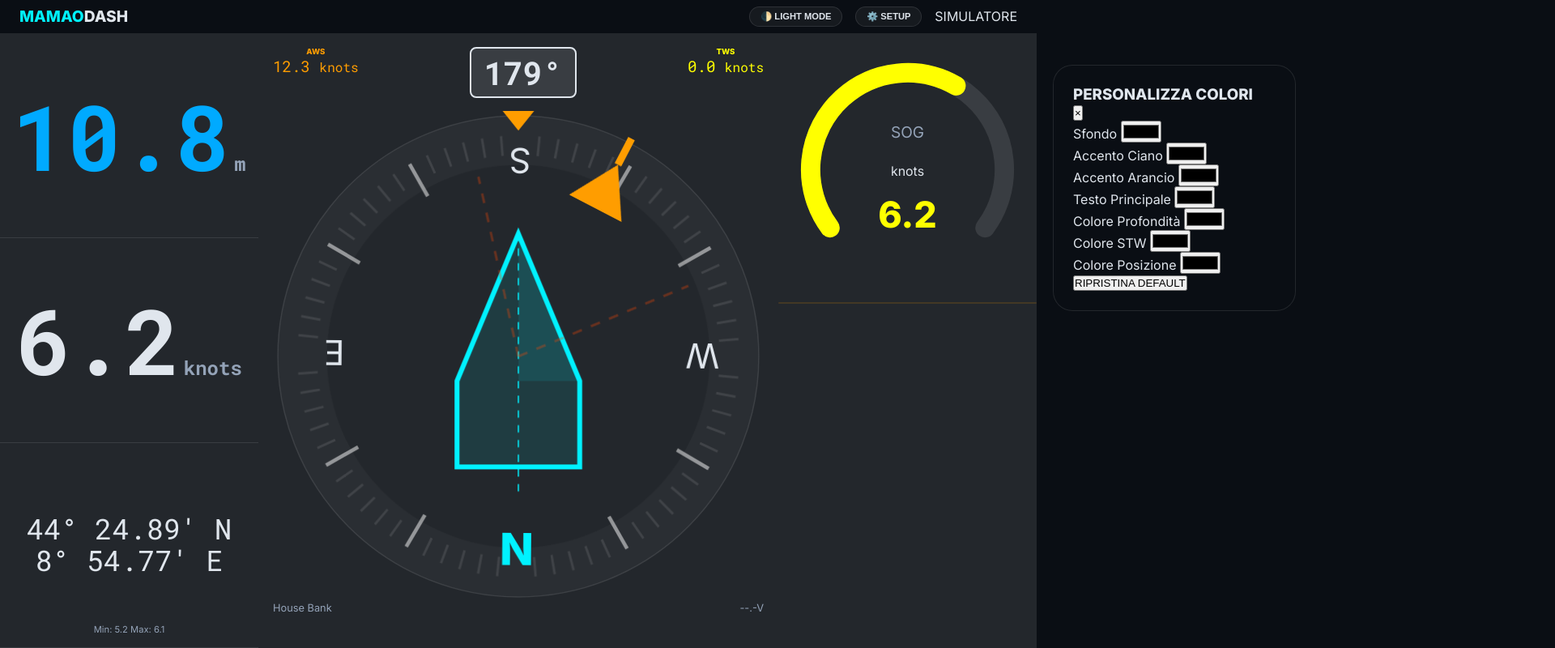
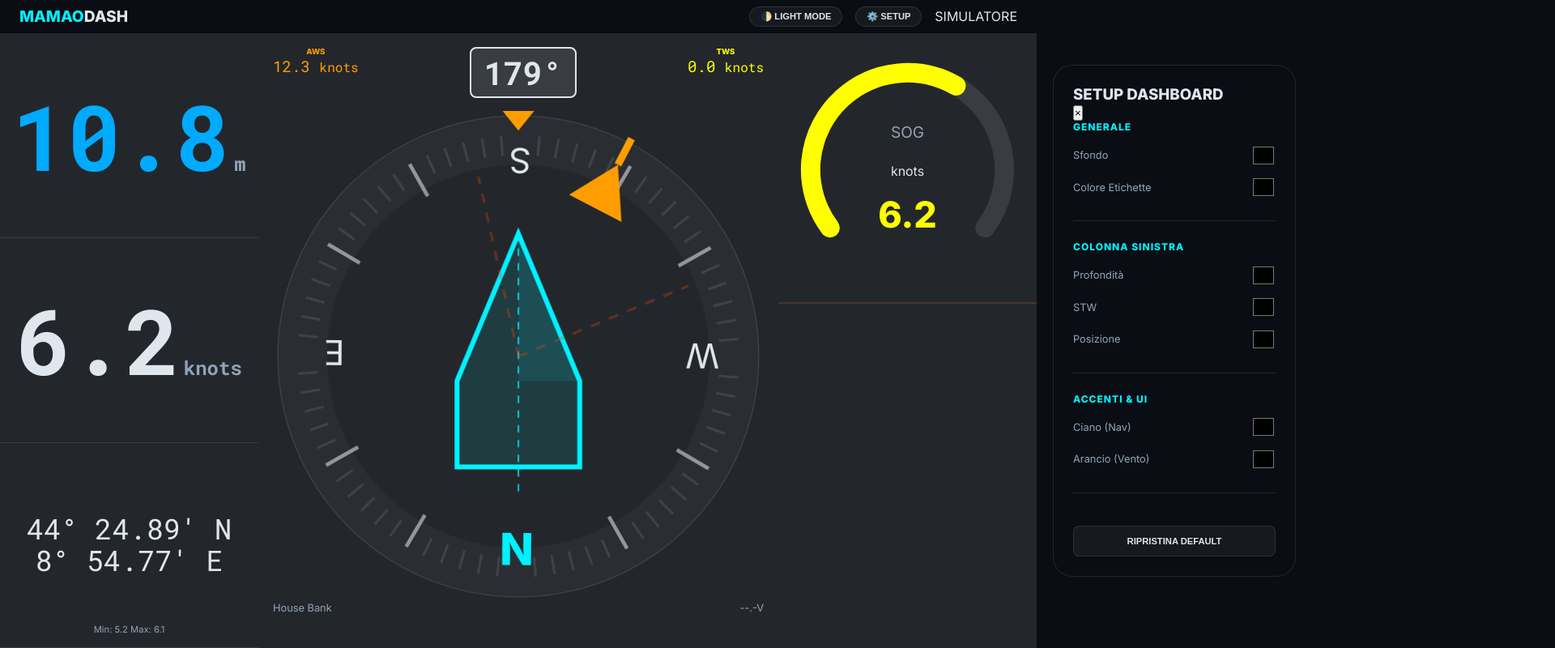
Before and after one commit to PZero/MamaoHub, a plain HTML site: page dashboard/index.html in a window 1280 px wide. Shown: the top 800 px of the page at 81% size, 1920 px wide, since content can reach past the window. Drawn offline with Linux system fonts and the light colour scheme.

Commit message:
style: improve label visibility and reorganize settings menu into sections

```diff
--- a/dashboard/index.html
+++ b/dashboard/index.html
@@ -92,38 +92,53 @@
     <!-- Settings Panel -->
     <div id="settings-panel" class="settings-panel">
         <div class="settings-header">
-            <h3>PERSONALIZZA COLORI</h3>
+            <h3>SETUP DASHBOARD</h3>
             <button id="settings-close">×</button>
         </div>
         <div class="settings-content">
+            <!-- Sezione Generale -->
+            <div class="settings-section">
+                <h4>Generale</h4>
                 <div class="color-group">
                     <label>Sfondo</label>
-                <input type="color" data-var="--bg-color" id="color-bg">
+                    <input type="color" data-var="--bg-color">
                 </div>
                 <div class="color-group">
-                <label>Accento Ciano</label>
-                <input type="color" data-var="--accent-cyan" id="color-cyan">
+                    <label>Colore Etichette</label>
+                    <input type="color" data-var="--color-labels">
+                </div>
+            </div>
+
+            <!-- Sezione Colonna Sinistra -->
+            <div class="settings-section">
+                <h4>Colonna Sinistra</h4>
+                <div class="color-group">
+                    <label>Profondità</label>
+                    <input type="color" data-var="--color-depth">
                 </div>
                 <div class="color-group">
-                <label>Accento Arancio</label>
-                <input type="color" data-var="--accent-orange" id="color-orange">
+                    <label>STW</label>
+                    <input type="color" data-var="--color-stw">
                 </div>
                 <div class="color-group">
-                <label>Testo Principale</label>
-                <input type="color" data-var="--text-main" id="color-text">
+                    <label>Posizione</label>
+                    <input type="color" data-var="--color-pos">
+                </div>
+            </div>
+
+            <!-- Sezione Accenti -->
+            <div class="settings-section">
+                <h4>Accenti & UI</h4>
+                <div class="color-group">
+                    <label>Ciano (Nav)</label>
+                    <input type="color" data-var="--accent-cyan">
                 </div>
                 <div class="color-group">
-                <label>Colore Profondità</label>
-                <input type="color" data-var="--color-depth" id="color-depth-input">
+                    <label>Arancio (Vento)</label>
+                    <input type="color" data-var="--accent-orange">
                 </div>
-            <div class="color-group">
-                <label>Colore STW</label>
-                <input type="color" data-var="--color-stw" id="color-stw-input">
             </div>
-            <div class="color-group">
-                <label>Colore Posizione</label>
-                <input type="color" data-var="--color-pos" id="color-pos-input">
-            </div>
+
             <button id="reset-colors" class="reset-btn">RIPRISTINA DEFAULT</button>
         </div>
     </div>
--- a/dashboard/style.css
+++ b/dashboard/style.css
@@ -14,6 +14,7 @@
     --color-depth: #00aaff;
     --color-stw: #e0e6ed;
     --color-pos: #e0e6ed;
+    --color-labels: #94a3b8;
     --font-ui: 'Inter', sans-serif;
     --font-mono: 'Roboto Mono', monospace;
     --transition: all 0.3s ease;
@@ -98,13 +99,15 @@ header {
 }
 
 .widget-label {
-    font-size: 0.7rem;
+    font-size: 0.85rem;
+    font-weight: 700;
     text-transform: uppercase;
-    color: var(--text-dim);
-    margin-bottom: 0.5rem;
+    color: var(--color-labels);
     position: absolute;
     top: 1rem;
-    width: 100%;
+    left: 1rem;
+    letter-spacing: 1.5px;
+    z-index: 10;
 }
 
 /* Left Column Specifics */
@@ -176,6 +179,54 @@ header {
 }
 .settings-panel.open { right: 1.5rem; }
 
+/* Settings Panel Section Styling */
+.settings-section {
+    margin-bottom: 1.5rem;
+    border-bottom: 1px solid var(--surface-border);
+    padding-bottom: 1rem;
+}
+
+.settings-section h4 {
+    font-size: 0.75rem;
+    color: var(--accent-cyan);
+    margin-bottom: 0.8rem;
+    text-transform: uppercase;
+    letter-spacing: 1px;
+}
+
+.color-group {
+    margin-bottom: 0.6rem;
+    display: flex;
+    justify-content: space-between;
+    align-items: center;
+}
+
+.color-group label {
+    font-size: 0.8rem;
+    color: var(--text-dim);
+}
+
+input[type="color"] {
+    border: none;
+    width: 30px;
+    height: 30px;
+    cursor: pointer;
+    background: none;
+}
+
+.reset-btn {
+    width: 100%;
+    margin-top: 1rem;
+    padding: 0.75rem;
+    background: var(--surface-color);
+    border: 1px solid var(--surface-border);
+    color: var(--text-main);
+    border-radius: 0.5rem;
+    cursor: pointer;
+    font-size: 0.7rem;
+    font-weight: bold;
+}
+
 @media (max-width: 1000px) {
     .dashboard-layout { grid-template-columns: 1fr; grid-template-rows: auto; overflow-y: auto; }
     .side-col, .center-col { height: auto; }
```
Lines whose indentation alone changed are shown as unchanged.
